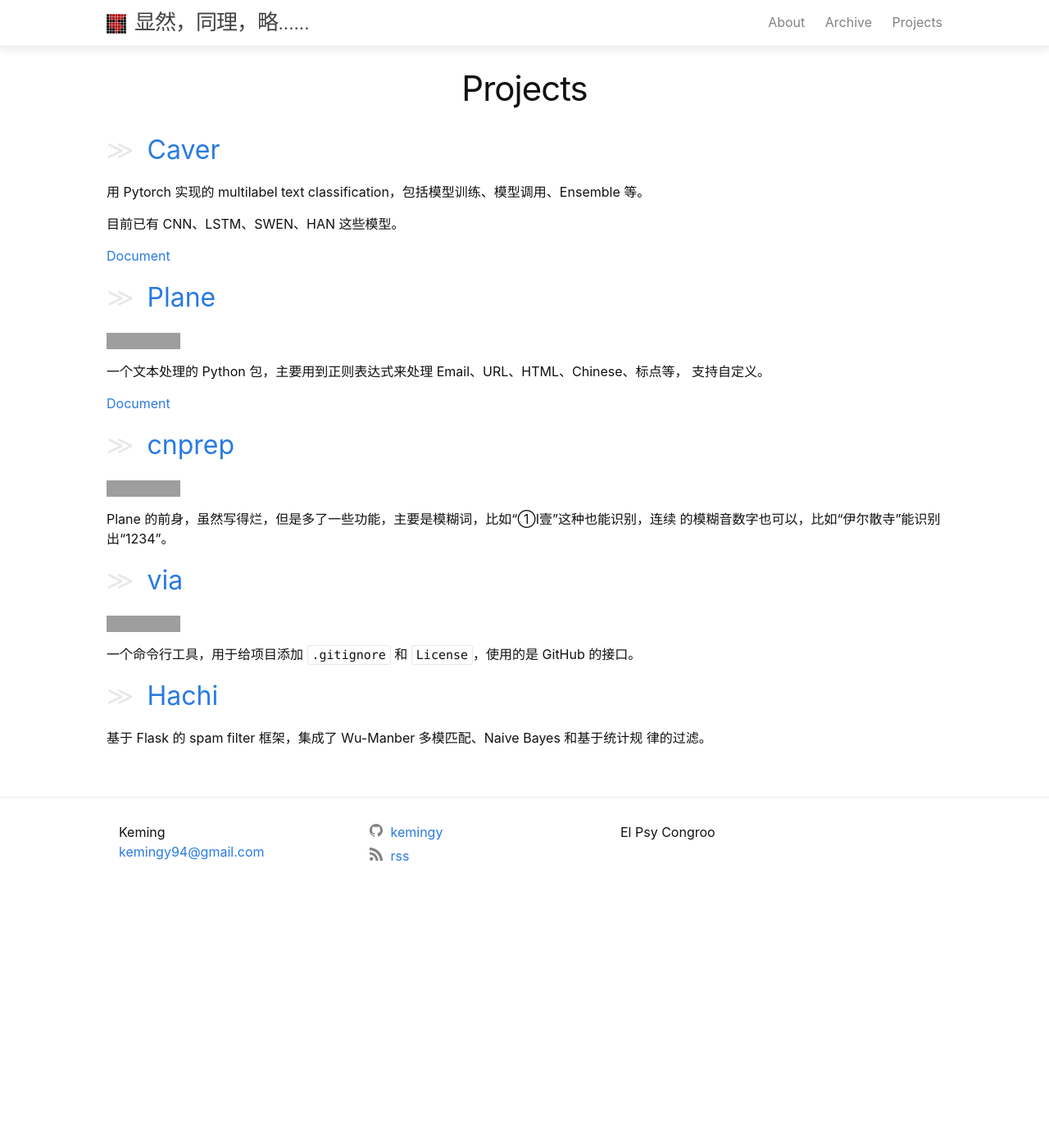
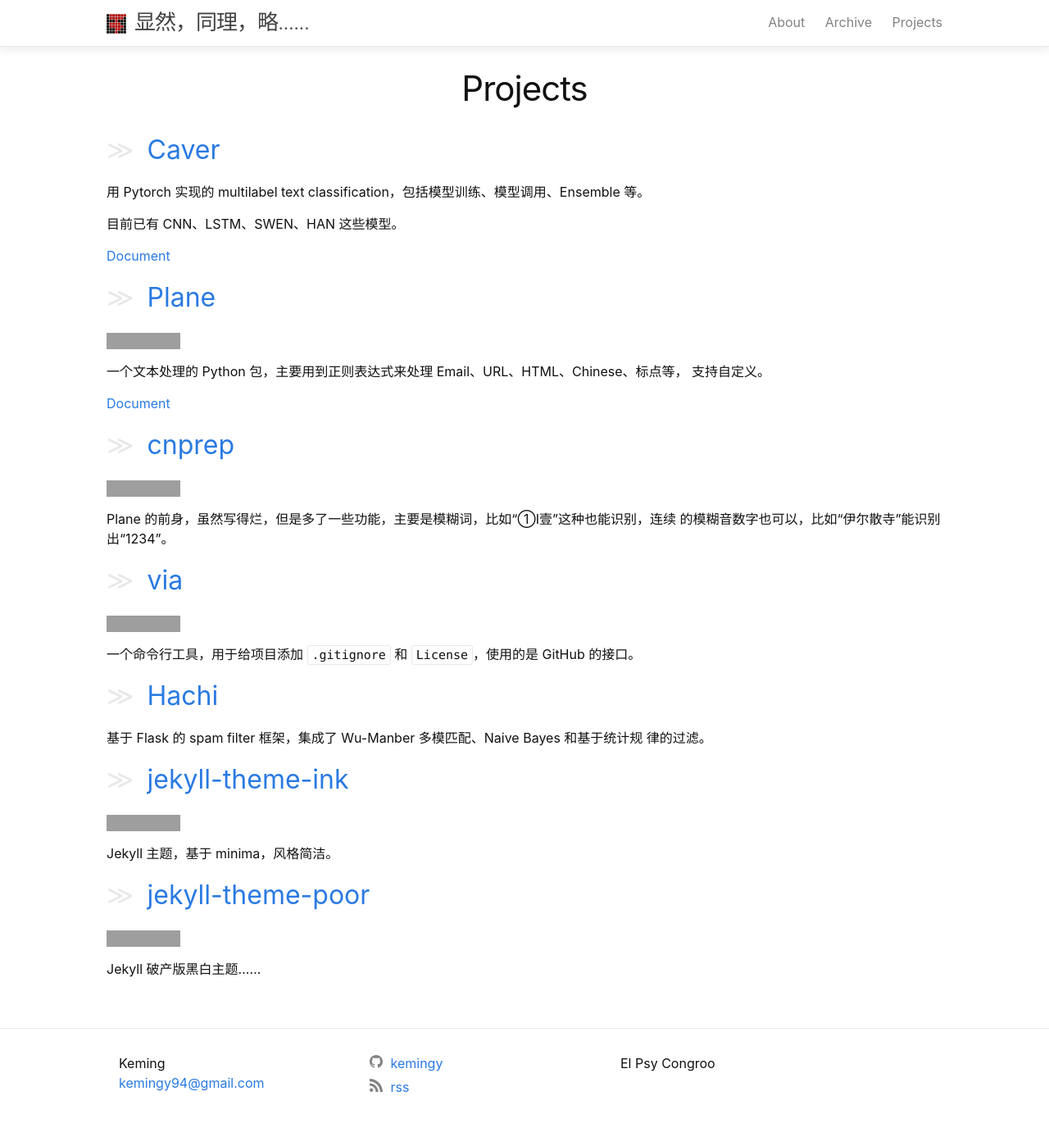
Before and after one commit to kemingy/kemingy.github.io, a Jekyll site: the page built from project.md, in a window 1280 px wide. Shown: the whole page at 82% size. Built offline with Jekyll 4.4.1, drawn with Linux system fonts in a browser that asks for light colours; before the commit the page ends 1116 px from its top, so only the background shows below that; grey boxes are pictures that could not be loaded.

Commit message:
add jekyll theme project

```diff
--- a/project.md
+++ b/project.md
@@ -38,3 +38,15 @@ Plane 的前身，虽然写得烂，但是多了一些功能，主要是模糊
 
 基于 Flask 的 spam filter 框架，集成了 Wu-Manber 多模匹配、Naive Bayes 和基于统计规
 律的过滤。
+
+## [jekyll-theme-ink](https://github.com/kemingy/jekyll-theme-ink)
+
+![Gem](https://img.shields.io/gem/dt/jekyll-theme-ink.svg)
+
+Jekyll 主题，基于 minima，风格简洁。
+
+## [jekyll-theme-poor](https://github.com/kemingy/jekyll-theme-poor)
+
+![Gem](https://img.shields.io/gem/dt/jekyll-theme-poor.svg)
+
+Jekyll 破产版黑白主题……
```
